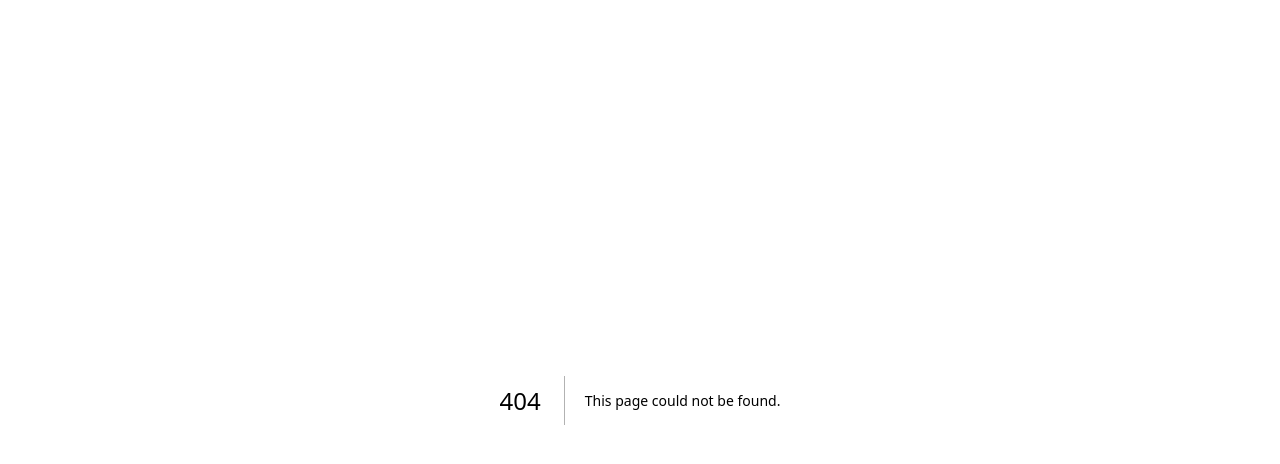
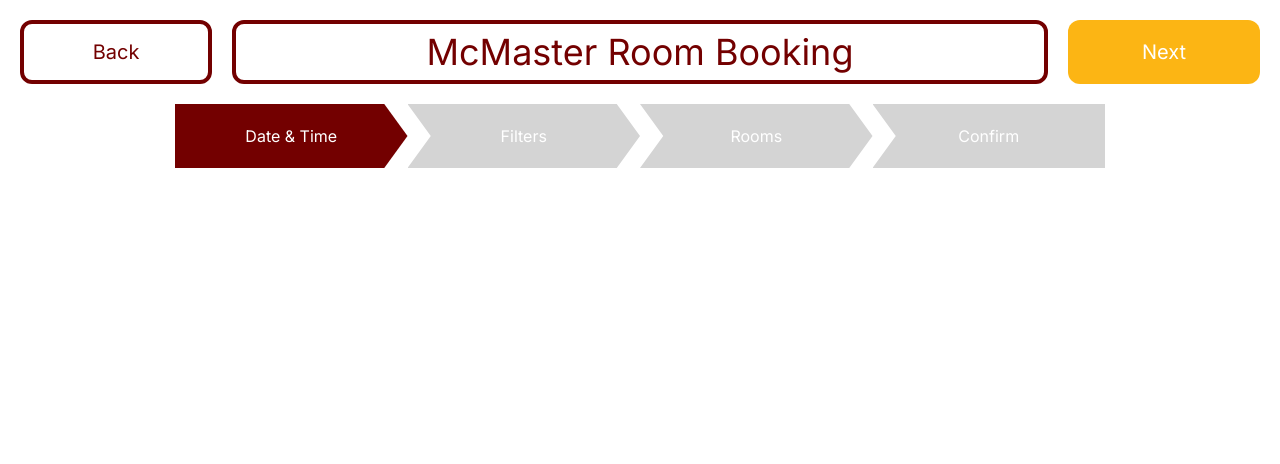
Before and after one commit to owengretzinger/room-booking-system, a Next.js app: page /datetime in a window 1280 px wide. Before the commit this address had no page. Shown: the top 464 px of the page. Built offline with nearby package versions, Linux system fonts and the light colour scheme.

Commit message:
add routes

```diff
--- /dev/null
+++ b/src/app/confirm/page.tsx
@@ -0,0 +1,10 @@
+import Header from '../Header';
+
+export default function Home() {
+  return (
+    <>
+      <Header back={'rooms'} next={undefined} state_progress={3}></Header>
+      <main className="flex min-h-screen flex-col items-center justify-between"></main>
+    </>
+  );
+}
--- /dev/null
+++ b/src/app/datetime/page.tsx
@@ -0,0 +1,10 @@
+import Header from '../Header';
+
+export default function Home() {
+  return (
+    <>
+      <Header back={'/'} next={'filters'} state_progress={0}></Header>
+      <main className="flex min-h-screen flex-col items-center justify-between"></main>
+    </>
+  );
+}
--- /dev/null
+++ b/src/app/filters/page.tsx
@@ -0,0 +1,10 @@
+import Header from '../Header';
+
+export default function Home() {
+  return (
+    <>
+      <Header back={'datetime'} next={'rooms'} state_progress={1}></Header>
+      <main className="flex min-h-screen flex-col items-center justify-between"></main>
+    </>
+  );
+}
--- /dev/null
+++ b/src/app/login/page.tsx
@@ -0,0 +1,10 @@
+import Header from '../Header';
+
+export default function Home() {
+  return (
+    <>
+      <Header back={'rooms'} next={'confirm'} state_progress={3}></Header>
+      <main className="flex min-h-screen flex-col items-center justify-between"></main>
+    </>
+  );
+}
--- /dev/null
+++ b/src/app/rooms/page.tsx
@@ -0,0 +1,10 @@
+import Header from '../Header';
+
+export default function Home() {
+  return (
+    <>
+      <Header back={'filters'} next={'login'} state_progress={2}></Header>
+      <main className="flex min-h-screen flex-col items-center justify-between"></main>
+    </>
+  );
+}
```
